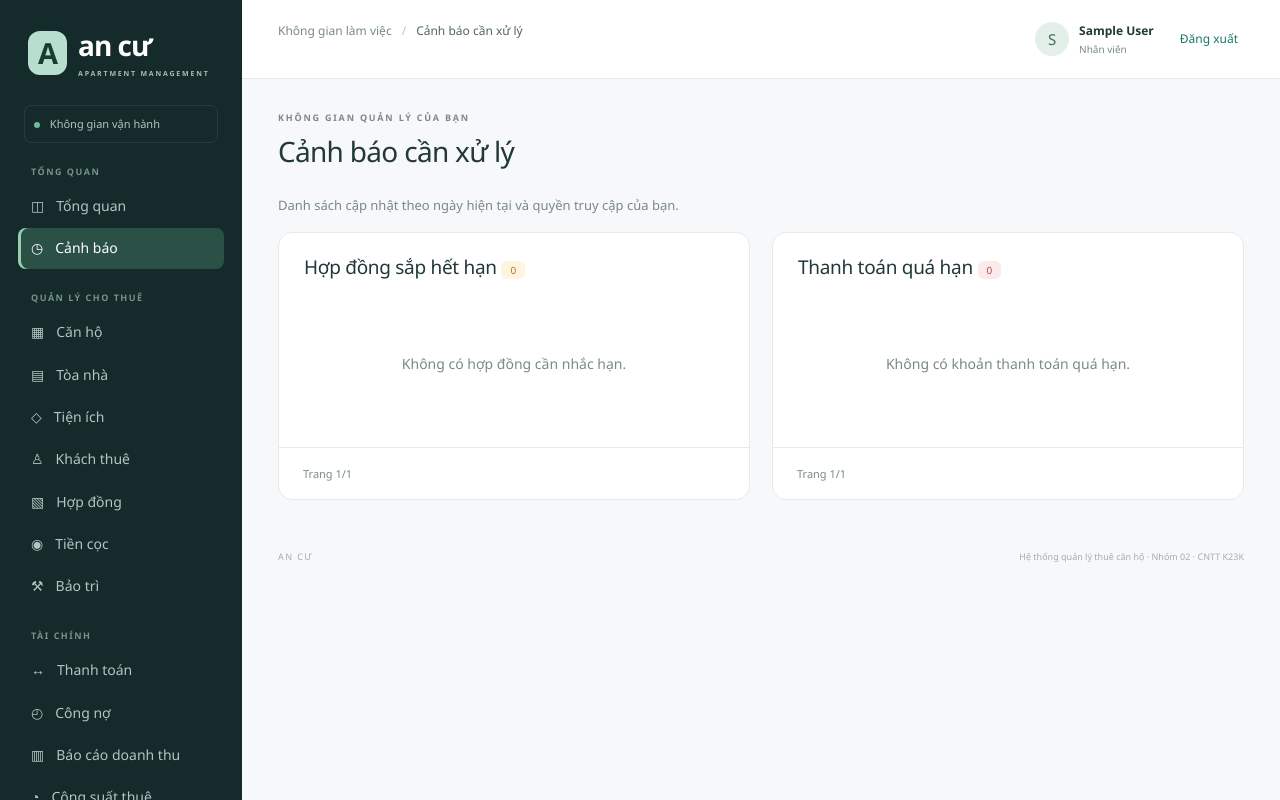
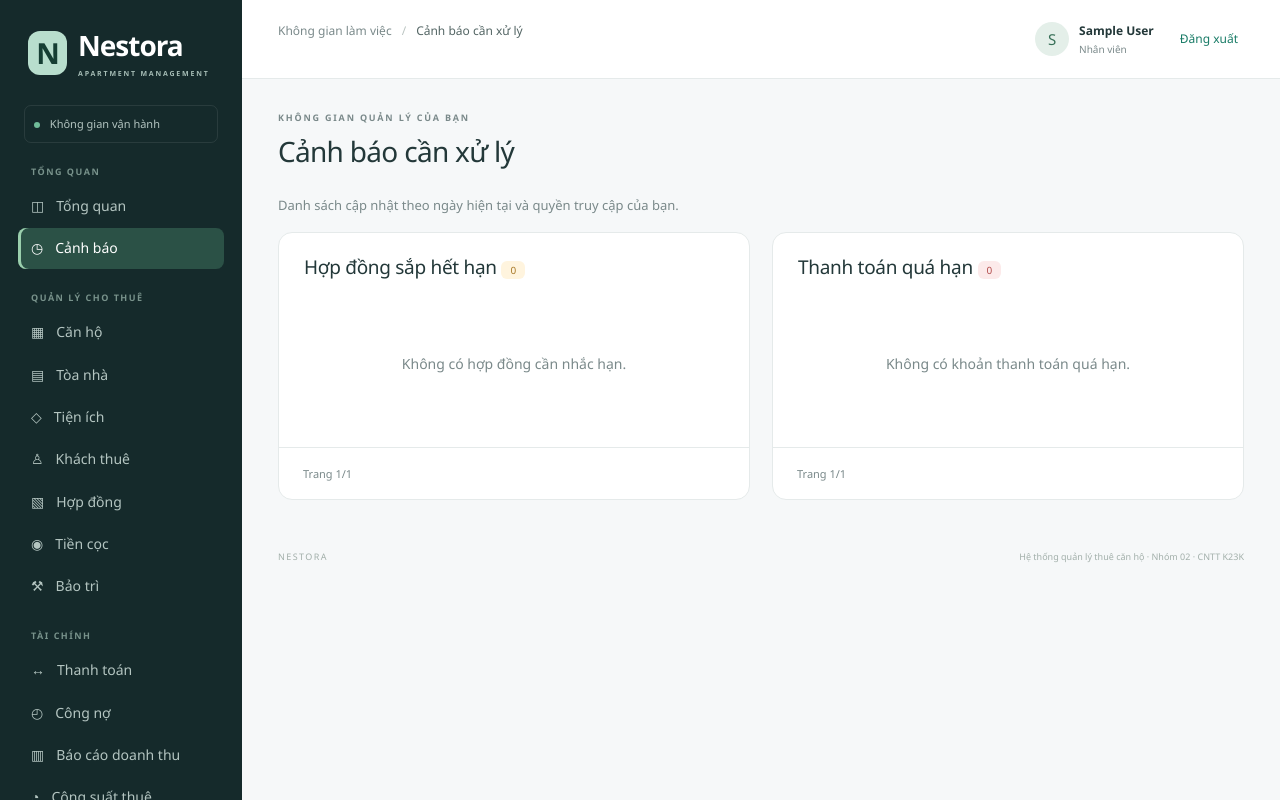
Before and after one commit to phuonganh0609/apartment, a Django app: page /alerts/ in a window 1280 px wide. Run offline with Django 5.2, Linux system fonts and the light colour scheme; the visitor is signed in with stand-in values (Sample User, id 1); data that the repository does not hold is empty; parts of the project's set-up code (start-up, migrations or seed data) failed here and were passed over; some libraries are stand-ins or nearby versions.

Commit message:
Synchronize Nestora branding across application and documentation

```diff
--- a/backend/accounts/management/commands/seed_demo.py
+++ b/backend/accounts/management/commands/seed_demo.py
@@ -49,11 +49,11 @@ class Command(BaseCommand):
         buildings = []
         for name, address in [
             (
-                "An Cư Riverside",
+                "Nestora Riverside",
                 ("12 đường Ven Sông, Thái Nguyên (dữ l" "iệu demo)"),
             ),
             (
-                "An Cư Garden",
+                "Nestora Garden",
                 ("28 đường Cây Xanh, Thái Nguyên (dữ l" "iệu demo)"),
             ),
         ]:
--- a/backend/config/urls.py
+++ b/backend/config/urls.py
@@ -14,5 +14,5 @@ urlpatterns = [
     path("ai/", include("ai_assistant.urls")),
     path("", include("reports.urls")),
 ]
-admin.site.site_header = "Quản trị An Cư"
-admin.site.site_title = "An Cư"
+admin.site.site_header = "Quản trị Nestora"
+admin.site.site_title = "Nestora"
--- a/frontend/templates/accounts/login.html
+++ b/frontend/templates/accounts/login.html
@@ -1 +1 @@
-{% extends 'base.html' %}{% block public_content %}<main class="login-layout"><section class="login-story"><a class="brand"><span class="brand-mark">A</span><span>an cư<small>APARTMENT MANAGEMENT</small></span></a><div><p class="eyebrow">QUẢN LÝ DỄ DÀNG. AN TÂM VẬN HÀNH.</p><h1>Mọi căn hộ.<br>Một không gian<br><em>quản lý.</em></h1><p>Theo dõi hợp đồng, thanh toán và chăm sóc khách thuê — cùng trợ lý AI của bạn.</p><div class="building-art" aria-hidden="true"><i></i><i></i><i></i></div></div><small>Đồ án Ứng dụng trí tuệ nhân tạo · Nhóm 02</small></section><section class="login-form"><div class="login-inner"><span class="badge success">CHÀO MỪNG TRỞ LẠI</span><h2>Đăng nhập An Cư</h2><p>Sử dụng tài khoản được quản lý cấp để tiếp tục.</p><form method="post">{% csrf_token %}{% include 'generic/form_fields.html' %}{% if next %}<input type="hidden" name="next" value="{{ next }}">{% endif %}<button class="btn btn-primary full-width" type="submit">Đăng nhập →</button></form><p class="login-help">Chưa có tài khoản? Liên hệ người quản lý hệ thống.</p></div></section></main>{% endblock %}
+{% extends 'base.html' %}{% block public_content %}<main class="login-layout"><section class="login-story"><a class="brand"><span class="brand-mark">N</span><span>Nestora<small>APARTMENT MANAGEMENT</small></span></a><div><p class="eyebrow">QUẢN LÝ DỄ DÀNG. AN TÂM VẬN HÀNH.</p><h1>Mọi căn hộ.<br>Một không gian<br><em>quản lý.</em></h1><p>Theo dõi hợp đồng, thanh toán và chăm sóc khách thuê — cùng trợ lý AI của bạn.</p><div class="building-art" aria-hidden="true"><i></i><i></i><i></i></div></div><small>Đồ án Ứng dụng trí tuệ nhân tạo · Nhóm 02</small></section><section class="login-form"><div class="login-inner"><span class="badge success">CHÀO MỪNG TRỞ LẠI</span><h2>Đăng nhập Nestora</h2><p>Sử dụng tài khoản được quản lý cấp để tiếp tục.</p><form method="post">{% csrf_token %}{% include 'generic/form_fields.html' %}{% if next %}<input type="hidden" name="next" value="{{ next }}">{% endif %}<button class="btn btn-primary full-width" type="submit">Đăng nhập →</button></form><p class="login-help">Chưa có tài khoản? Liên hệ người quản lý hệ thống.</p></div></section></main>{% endblock %}
--- a/frontend/templates/base.html
+++ b/frontend/templates/base.html
@@ -1,6 +1,6 @@
 {% load static %}<!doctype html>
-<html lang="vi"><head><meta charset="utf-8"><meta name="viewport" content="width=device-width, initial-scale=1"><title>{{ title|default:'An Cư' }} · An Cư</title><link rel="stylesheet" href="{% static 'css/style.css' %}"><link rel="stylesheet" href="{% static 'css/dashboard.css' %}"></head>
+<html lang="vi"><head><meta charset="utf-8"><meta name="viewport" content="width=device-width, initial-scale=1"><title>{{ title|default:'Nestora' }} · Nestora</title><link rel="stylesheet" href="{% static 'css/style.css' %}"><link rel="stylesheet" href="{% static 'css/dashboard.css' %}"></head>
 <body><a class="skip-link" href="#main">Đến nội dung</a>
-{% if user.is_authenticated %}{% include 'sidebar.html' %}<div class="workspace">{% include 'navbar.html' %}<main id="main" class="content"><div class="page-heading"><div><p class="eyebrow">KHÔNG GIAN QUẢN LÝ CỦA BẠN</p><h1>{{ title }}</h1></div>{% block heading_action %}{% endblock %}</div>{% for message in messages %}<div class="notice {{ message.tags }}" role="status">{{ message }}</div>{% endfor %}{% block content %}{% endblock %}<footer>AN CƯ <span>Hệ thống quản lý thuê căn hộ · Nhóm 02 · CNTT K23K</span></footer></main></div>
+{% if user.is_authenticated %}{% include 'sidebar.html' %}<div class="workspace">{% include 'navbar.html' %}<main id="main" class="content"><div class="page-heading"><div><p class="eyebrow">KHÔNG GIAN QUẢN LÝ CỦA BẠN</p><h1>{{ title }}</h1></div>{% block heading_action %}{% endblock %}</div>{% for message in messages %}<div class="notice {{ message.tags }}" role="status">{{ message }}</div>{% endfor %}{% block content %}{% endblock %}<footer>NESTORA <span>Hệ thống quản lý thuê căn hộ · Nhóm 02 · CNTT K23K</span></footer></main></div>
 {% else %}{% block public_content %}{% endblock %}{% endif %}
 <script src="{% static 'js/main.js' %}" defer></script></body></html>
--- a/frontend/templates/sidebar.html
+++ b/frontend/templates/sidebar.html
@@ -1,3 +1,3 @@
-<aside class="sidebar" id="sidebar"><a class="brand" href="{% url 'reports:dashboard' %}"><span class="brand-mark">A</span><span>an cư<small>APARTMENT MANAGEMENT</small></span></a><div class="workspace-label"><span class="online-dot"></span> Không gian vận hành</div><nav aria-label="Điều hướng chính"><p class="nav-label">TỔNG QUAN</p><a href="{% url 'reports:dashboard' %}" class="nav-link">◫ <span>Tổng quan</span></a><a href="{% url 'alerts:alert_list' %}" class="nav-link">◷ <span>Cảnh báo</span></a><p class="nav-label">QUẢN LÝ CHO THUÊ</p><a href="{% url 'buildings:apartment_list' %}" class="nav-link">▦ <span>Căn hộ</span></a><a href="{% url 'buildings:building_list' %}" class="nav-link">▤ <span>Tòa nhà</span></a><a href="{% url 'buildings:amenity_list' %}" class="nav-link">◇ <span>Tiện ích</span></a><a href="{% url 'tenants:tenant_list' %}" class="nav-link">♙ <span>Khách thuê</span></a><a href="{% url 'contracts:contract_list' %}" class="nav-link">▧ <span>Hợp đồng</span></a><a href="{% url 'contracts:deposit_list' %}" class="nav-link">◉ <span>Tiền cọc</span></a>{% if can_operate %}<a href="{% url 'maintenance:maintenance_list' %}" class="nav-link">⚒ <span>Bảo trì</span></a>{% endif %}
+<aside class="sidebar" id="sidebar"><a class="brand" href="{% url 'reports:dashboard' %}"><span class="brand-mark">N</span><span>Nestora<small>APARTMENT MANAGEMENT</small></span></a><div class="workspace-label"><span class="online-dot"></span> Không gian vận hành</div><nav aria-label="Điều hướng chính"><p class="nav-label">TỔNG QUAN</p><a href="{% url 'reports:dashboard' %}" class="nav-link">◫ <span>Tổng quan</span></a><a href="{% url 'alerts:alert_list' %}" class="nav-link">◷ <span>Cảnh báo</span></a><p class="nav-label">QUẢN LÝ CHO THUÊ</p><a href="{% url 'buildings:apartment_list' %}" class="nav-link">▦ <span>Căn hộ</span></a><a href="{% url 'buildings:building_list' %}" class="nav-link">▤ <span>Tòa nhà</span></a><a href="{% url 'buildings:amenity_list' %}" class="nav-link">◇ <span>Tiện ích</span></a><a href="{% url 'tenants:tenant_list' %}" class="nav-link">♙ <span>Khách thuê</span></a><a href="{% url 'contracts:contract_list' %}" class="nav-link">▧ <span>Hợp đồng</span></a><a href="{% url 'contracts:deposit_list' %}" class="nav-link">◉ <span>Tiền cọc</span></a>{% if can_operate %}<a href="{% url 'maintenance:maintenance_list' %}" class="nav-link">⚒ <span>Bảo trì</span></a>{% endif %}
 {% if can_finance %}<p class="nav-label">TÀI CHÍNH</p><a href="{% url 'payments:payment_list' %}" class="nav-link">↔ <span>Thanh toán</span></a><a href="{% url 'payments:debt_list' %}" class="nav-link">◴ <span>Công nợ</span></a><a href="{% url 'reports:revenue_report' %}" class="nav-link">▥ <span>Báo cáo doanh thu</span></a>{% endif %}{% if can_manage %}<a href="{% url 'reports:occupancy_report' %}" class="nav-link">◔ <span>Công suất thuê</span></a>{% endif %}
 <p class="nav-label">TRỢ LÝ THÔNG MINH</p><a href="{% url 'ai_assistant:chatbot' %}" class="nav-link">✧ <span>Trợ lý quy định</span><small class="ai-pill">AI</small></a><a href="{% url 'regulations:regulation_list' %}" class="nav-link">▱ <span>Tài liệu quy định</span></a>{% if can_manage %}<a href="{% url 'accounts:user_list' %}" class="nav-link">⚙ <span>Tài khoản</span></a>{% endif %}</nav><div class="sidebar-bottom"><span class="online-dot"></span> Dữ liệu quản lý tập trung</div></aside>
```
Also changed, not shown: README.md, 1 other file.
